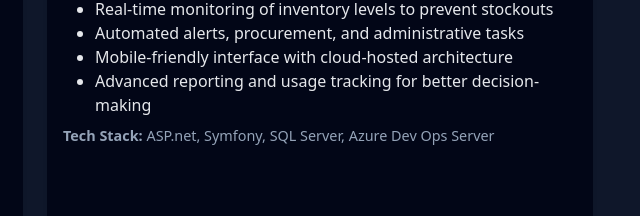
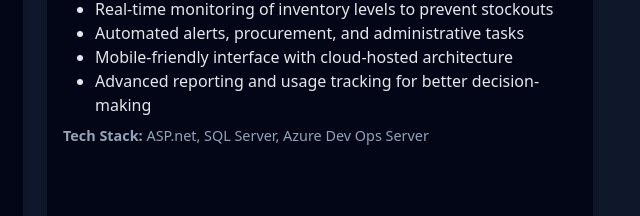
Before and after one commit to ezcel18/ezcel18.github.io, a plain HTML site: page index.html in a window 1280 px wide. Shown: the part 982-1198 px from the top of the page, 605-1245 px from the left. Drawn offline with nearby package versions, Linux system fonts and the light colour scheme.

Commit message:
Update tech stack in index.html
Removed Symfony from the tech stack listed in the HTML.

```diff
--- a/index.html
+++ b/index.html
@@ -180,7 +180,7 @@
               <li>Mobile-friendly interface with cloud-hosted architecture</li>
               <li>Advanced reporting and usage tracking for better decision-making</li>
             </ul>
-            <p class="tech"><strong>Tech Stack:</strong> ASP.net, Symfony, SQL Server, Azure Dev Ops Server</p>
+            <p class="tech"><strong>Tech Stack:</strong> ASP.net, SQL Server, Azure Dev Ops Server</p>
           </div>
           <div class="card-footer">
             <a href="https://supplypro.com" target="_blank" class="btn btn-outline-info btn-sm mt-2">Visit Site</a>
```
